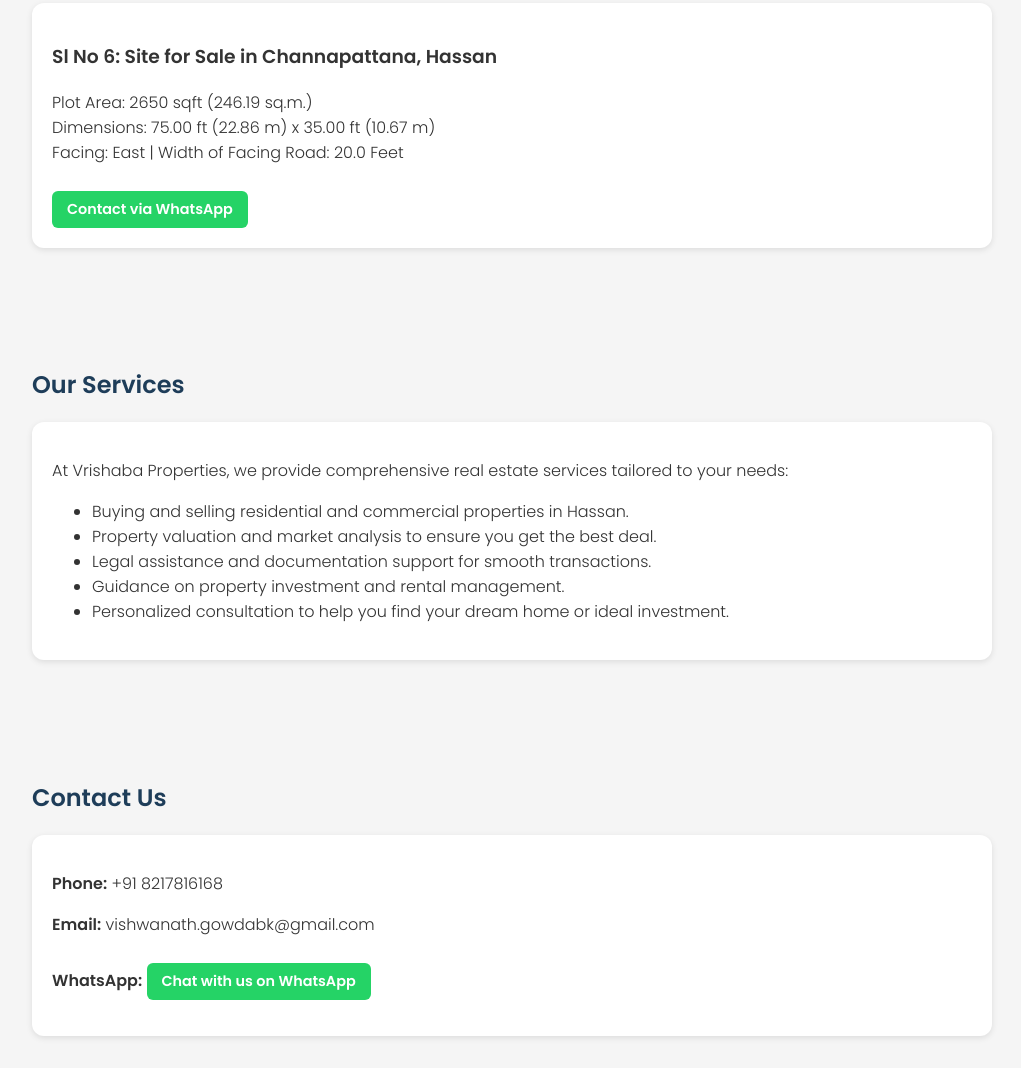
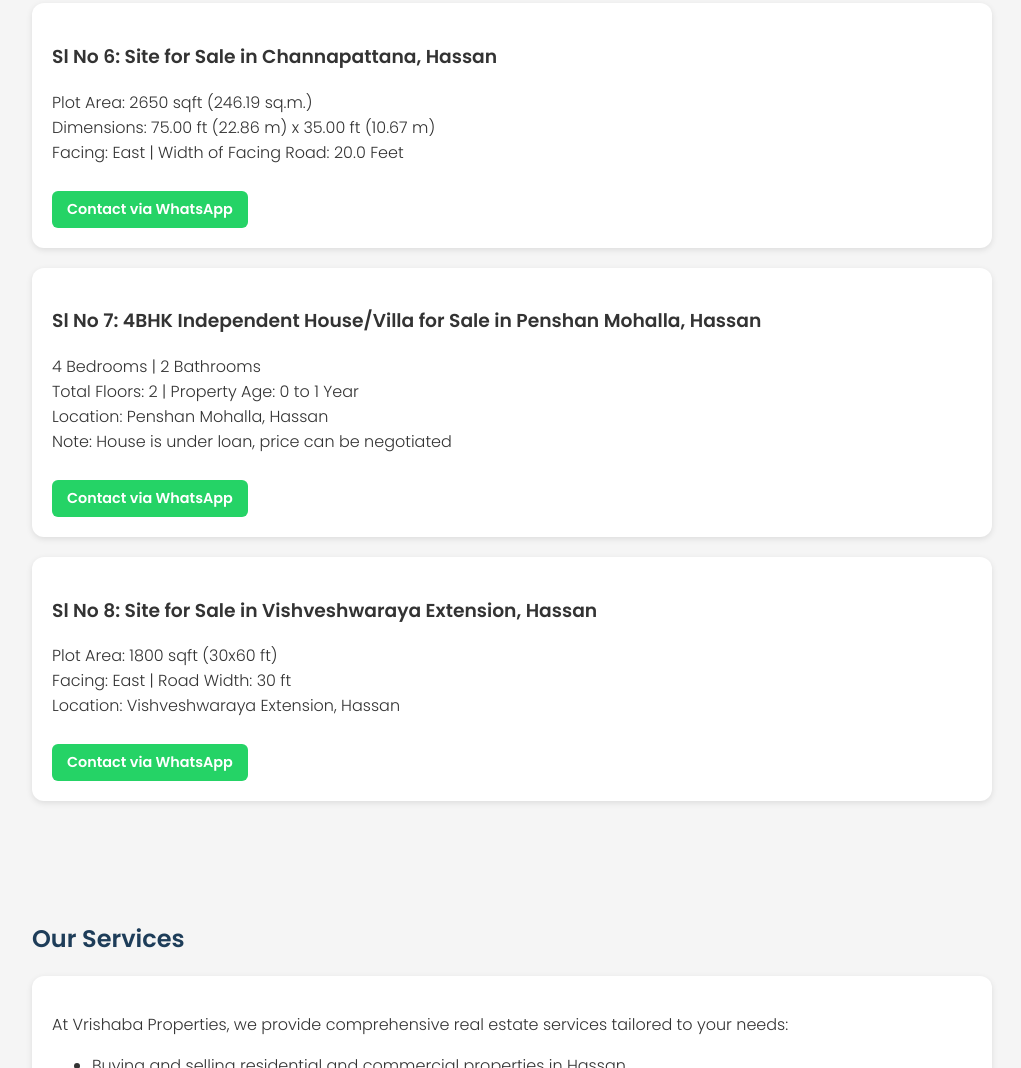
Before and after one commit to vishxgowda/vrishabha.github.io, a plain HTML site: page index.html in a window 1280 px wide. Shown: the part 1439-2507 px from the top of the page, without its empty margins (128-1149 px from the left). Drawn offline with Linux system fonts and the light colour scheme.

Commit message:
Update index.html

```diff
--- a/index.html
+++ b/index.html
@@ -263,6 +263,36 @@
     >Contact via WhatsApp</a
   >
 </div>
+<div class="card">
+  <h3>Sl No 7: 4BHK Independent House/Villa for Sale in Penshan Mohalla, Hassan</h3>
+  <p>
+    4 Bedrooms | 2 Bathrooms<br>
+    Total Floors: 2 | Property Age: 0 to 1 Year<br>
+    Location: Penshan Mohalla, Hassan<br>
+    Note: House is under loan, price can be negotiated
+  </p>
+  <a
+    href="https://wa.me/918217816168?text=Hi%2C%20I%20am%20interested%20in%20the%204BHK%20independent%20house%20for%20sale%20in%20Penshan%20Mohalla%2C%20Hassan%20(Sl%20No%207)%20listed%20on%20Vrishaba%20Properties.%20Is%20the%20price%20negotiable%3F"
+    target="_blank"
+    rel="noopener noreferrer"
+    class="whatsapp-btn"
+  >Contact via WhatsApp</a>
+</div>
+<div class="card">
+  <h3>Sl No 8: Site for Sale in Vishveshwaraya Extension, Hassan</h3>
+  <p>
+    Plot Area: 1800 sqft (30x60 ft)<br>
+    Facing: East | Road Width: 30 ft<br>
+    Location: Vishveshwaraya Extension, Hassan
+  </p>
+  <a
+    href="https://wa.me/918217816168?text=Hi%2C%20I%20am%20interested%20in%20the%2030x60%20east%20facing%20site%20for%20sale%20in%20Vishveshwaraya%20Extension%2C%20Hassan%20(Sl%20No%208)%20listed%20on%20Vrishaba%20Properties."
+    target="_blank"
+    rel="noopener noreferrer"
+    class="whatsapp-btn"
+  >Contact via WhatsApp</a>
+</div>
+
 
 
 
```
